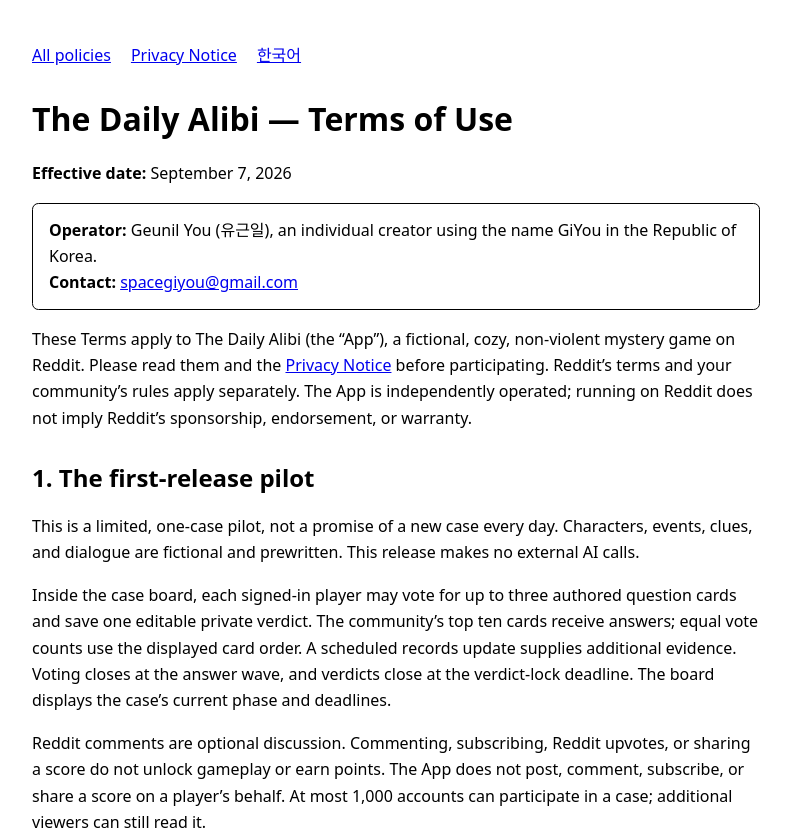
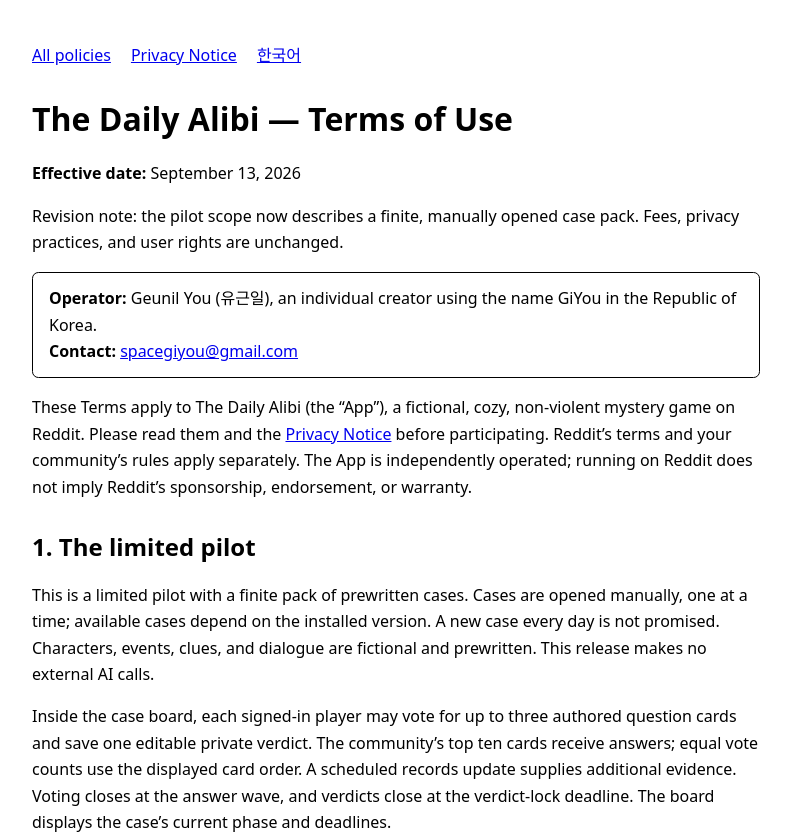
Before and after one commit to spacegiyou/the-daily-alibi-legal, a plain HTML site: page terms.html in a window 1280 px wide. Shown: the top 838 px of the page, without its empty margins (244-1035 px from the left). Drawn offline with Linux system fonts and the light colour scheme.

Commit message:
Clarify finite manually opened pilot scope

```diff
--- a/terms.html
+++ b/terms.html
@@ -69,7 +69,11 @@
       </nav>
       <header>
         <h1>The Daily Alibi — Terms of Use</h1>
-        <p><strong>Effective date:</strong> September 7, 2026</p>
+        <p><strong>Effective date:</strong> September 13, 2026</p>
+        <p>
+          Revision note: the pilot scope now describes a finite, manually opened
+          case pack. Fees, privacy practices, and user rights are unchanged.
+        </p>
         <p class="notice">
           <strong>Operator:</strong> Geunil You (유근일), an individual creator
           using the name GiYou in the Republic of Korea.<br /><strong
@@ -87,11 +91,13 @@
         sponsorship, endorsement, or warranty.
       </p>
 
-      <h2>1. The first-release pilot</h2>
+      <h2>1. The limited pilot</h2>
       <p>
-        This is a limited, one-case pilot, not a promise of a new case every
-        day. Characters, events, clues, and dialogue are fictional and
-        prewritten. This release makes no external AI calls.
+        This is a limited pilot with a finite pack of prewritten cases. Cases
+        are opened manually, one at a time; available cases depend on the
+        installed version. A new case every day is not promised. Characters,
+        events, clues, and dialogue are fictional and prewritten. This release
+        makes no external AI calls.
       </p>
       <p>
         Inside the case board, each signed-in player may vote for up to three
```
Also changed, not shown: index.html (+4 -4 lines), terms-ko.html (+12 -5 lines).
